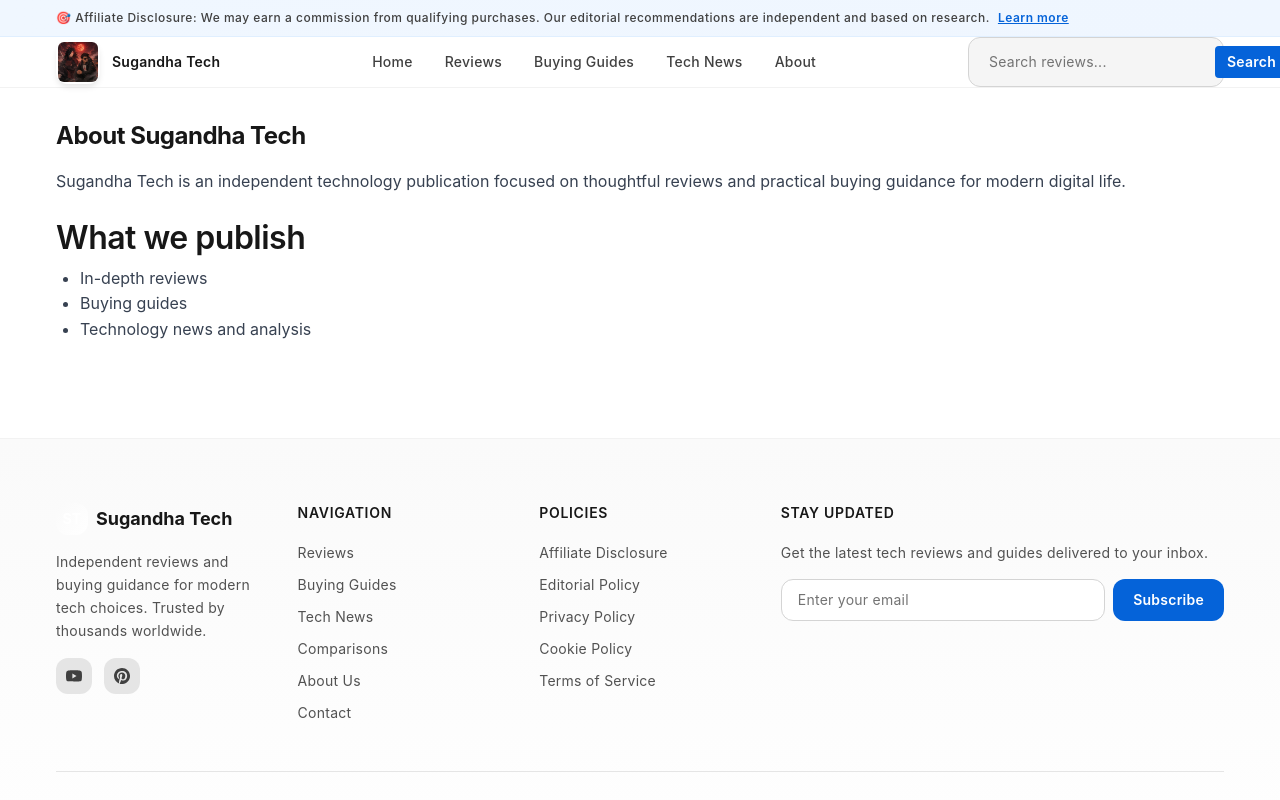
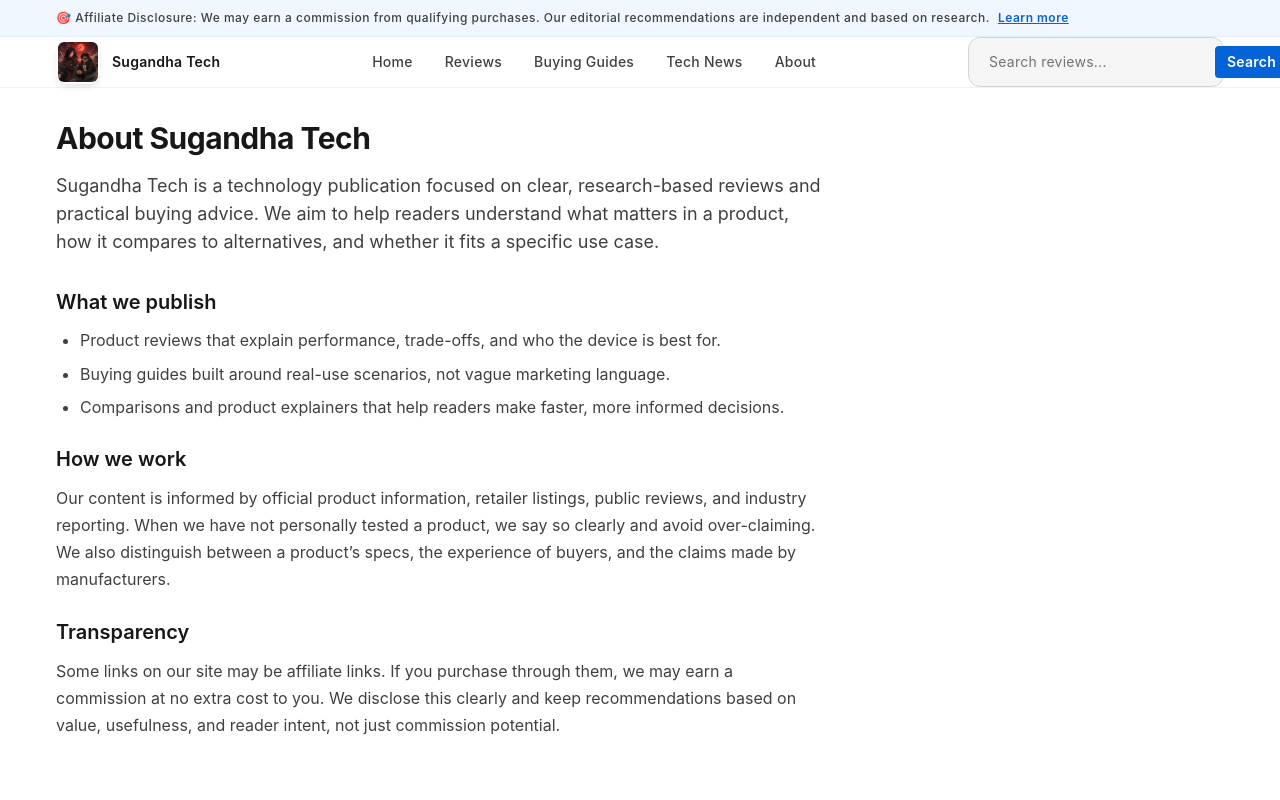
Before and after one commit to sugandhakc30-cmyk/suku, a Next.js app: page /about in a window 1280 px wide. Shown: the top 800 px of the page. Built offline with nearby package versions, Linux system fonts and the light colour scheme; no server answers.

Commit message:
app-build-manifest.json

```diff
--- a/app/about/page.tsx
+++ b/app/about/page.tsx
@@ -10,15 +10,36 @@ export const metadata: Metadata = {
 
 export default function About() {
   return (
-    <div>
-      <h1 className="text-2xl font-bold">About Sugandha Tech</h1>
-      <p className="mt-4 text-gray-700">Sugandha Tech is an independent technology publication focused on thoughtful reviews and practical buying guidance for modern digital life.</p>
-      <h2 className="mt-6 font-semibold">What we publish</h2>
-      <ul className="mt-2 list-disc ml-6 text-gray-700">
-        <li>In-depth reviews</li>
-        <li>Buying guides</li>
-        <li>Technology news and analysis</li>
-      </ul>
+    <div className="max-w-3xl">
+      <h1 className="text-3xl font-bold text-neutral-900">About Sugandha Tech</h1>
+      <p className="mt-4 text-lg text-neutral-700">
+        Sugandha Tech is a technology publication focused on clear, research-based reviews and practical buying advice. We aim to help readers understand what matters in a product, how it compares to alternatives, and whether it fits a specific use case.
+      </p>
+
+      <div className="mt-8 space-y-6">
+        <section>
+          <h2 className="text-xl font-semibold text-neutral-900">What we publish</h2>
+          <ul className="mt-3 list-disc pl-6 text-neutral-700 space-y-2">
+            <li>Product reviews that explain performance, trade-offs, and who the device is best for.</li>
+            <li>Buying guides built around real-use scenarios, not vague marketing language.</li>
+            <li>Comparisons and product explainers that help readers make faster, more informed decisions.</li>
+          </ul>
+        </section>
+
+        <section>
+          <h2 className="text-xl font-semibold text-neutral-900">How we work</h2>
+          <p className="mt-3 text-neutral-700">
+            Our content is informed by official product information, retailer listings, public reviews, and industry reporting. When we have not personally tested a product, we say so clearly and avoid over-claiming. We also distinguish between a product’s specs, the experience of buyers, and the claims made by manufacturers.
+          </p>
+        </section>
+
+        <section>
+          <h2 className="text-xl font-semibold text-neutral-900">Transparency</h2>
+          <p className="mt-3 text-neutral-700">
+            Some links on our site may be affiliate links. If you purchase through them, we may earn a commission at no extra cost to you. We disclose this clearly and keep recommendations based on value, usefulness, and reader intent, not just commission potential.
+          </p>
+        </section>
+      </div>
     </div>
   )
 }
--- a/app/contact/page.tsx
+++ b/app/contact/page.tsx
@@ -1,46 +1,48 @@
 
-'use client'
-import { useState } from 'react'
 import type { Metadata } from 'next'
 import { siteMeta } from '../../lib/seo'
 
+const contactEmail = 'hello@sugandhatech.in.net'
+
+export const metadata: Metadata = {
+  title: 'Contact Sugandha Tech',
+  description: 'Contact Sugandha Tech for product questions, feedback, editorial inquiries, and partnership opportunities.',
+  alternates: { canonical: `${siteMeta().baseUrl}/contact` }
+}
 
 export default function Contact() {
-  const [submitted, setSubmitted] = useState(false)
-  function handleSubmit(e: any) {
-    e.preventDefault()
-    // Mock submission. Replace with real email/API integration.
-    setSubmitted(true)
-  }
   return (
-    <div>
-      <h1 className="text-2xl font-bold">Contact Sugandha Tech</h1>
-      {submitted ? (
-        <div className="mt-4 p-4 border rounded bg-green-50">Thank you — your message was received. (This is a mock handler.)</div>
-      ) : (
-        <form onSubmit={handleSubmit} className="mt-4 max-w-xl">
+    <div className="max-w-2xl">
+      <h1 className="text-3xl font-bold text-neutral-900">Contact Sugandha Tech</h1>
+      <p className="mt-3 text-neutral-600">
+        For product questions, feedback, editorial requests, and partnership opportunities, send a note using the form below. Your email app will open with a pre-filled message.
+      </p>
+
+      <form action={`mailto:${contactEmail}`} method="post" encType="text/plain" className="mt-6 space-y-4">
         <label className="block">
-            <span className="text-sm font-medium">Name</span>
-            <input required name="name" className="mt-1 block w-full border rounded px-3 py-2" />
+          <span className="text-sm font-medium text-neutral-700">Name</span>
+          <input required name="Name" className="mt-1 block w-full rounded-lg border border-neutral-300 bg-white px-3 py-2.5 text-neutral-900 outline-none transition focus:border-brand-500 focus:ring-2 focus:ring-brand-100" />
         </label>
-          <label className="block mt-3">
-            <span className="text-sm font-medium">Email</span>
-            <input required type="email" name="email" className="mt-1 block w-full border rounded px-3 py-2" />
+        <label className="block">
+          <span className="text-sm font-medium text-neutral-700">Email</span>
+          <input required type="email" name="Email" className="mt-1 block w-full rounded-lg border border-neutral-300 bg-white px-3 py-2.5 text-neutral-900 outline-none transition focus:border-brand-500 focus:ring-2 focus:ring-brand-100" />
         </label>
-          <label className="block mt-3">
-            <span className="text-sm font-medium">Subject</span>
-            <input required name="subject" className="mt-1 block w-full border rounded px-3 py-2" />
+        <label className="block">
+          <span className="text-sm font-medium text-neutral-700">Subject</span>
+          <input required name="Subject" className="mt-1 block w-full rounded-lg border border-neutral-300 bg-white px-3 py-2.5 text-neutral-900 outline-none transition focus:border-brand-500 focus:ring-2 focus:ring-brand-100" />
         </label>
-          <label className="block mt-3">
-            <span className="text-sm font-medium">Message</span>
-            <textarea required name="message" rows={6} className="mt-1 block w-full border rounded px-3 py-2"></textarea>
+        <label className="block">
+          <span className="text-sm font-medium text-neutral-700">Message</span>
+          <textarea required name="Message" rows={6} className="mt-1 block w-full rounded-lg border border-neutral-300 bg-white px-3 py-2.5 text-neutral-900 outline-none transition focus:border-brand-500 focus:ring-2 focus:ring-brand-100"></textarea>
         </label>
-          <div className="mt-4">
-            <button type="submit" className="px-4 py-2 bg-brand text-white rounded">Send Message</button>
+        <div className="pt-2">
+          <button type="submit" className="inline-flex items-center justify-center rounded-lg bg-brand-600 px-5 py-3 font-semibold text-white transition hover:bg-brand-700">Send Message</button>
         </div>
-          <p className="mt-3 text-xs text-gray-500">Note: This uses a mock submission handler. Replace with a server/API integration later.</p>
       </form>
-      )}
+
+      <p className="mt-4 text-sm text-neutral-500">
+        Prefer direct email? <a href={`mailto:${contactEmail}`} className="font-medium text-brand-600 underline">{contactEmail}</a>
+      </p>
     </div>
   )
 }
--- a/app/editorial-policy/page.tsx
+++ b/app/editorial-policy/page.tsx
@@ -9,9 +9,26 @@ export const metadata: Metadata = {
 
 export default function EditorialPolicy() {
   return (
-    <div>
-      <h1 className="text-2xl font-bold">Editorial Policy</h1>
-      <p className="mt-4">This page explains how we select products, prepare articles, and handle affiliate links. We do not claim hands-on testing unless explicitly stated. Articles are prepared from vendor specs, public testing results, and available information; we link to sources where appropriate.</p>
+    <div className="max-w-3xl">
+      <h1 className="text-3xl font-bold text-neutral-900">Editorial Policy</h1>
+
+      <div className="mt-6 space-y-6 text-neutral-700">
+        <p>
+          Sugandha Tech publishes reviews, buying guides, and product explainers to help readers evaluate technology options with more confidence. Our editorial goal is practical clarity: we focus on the features that matter most in real use, the trade-offs buyers should know about, and the scenarios where a product makes sense.
+        </p>
+
+        <p>
+          We base our work on official product information, manufacturer specifications, retailer listings, public testing, and broader technology coverage. We do not present marketing claims as verified performance unless they are clearly supported by evidence. If we have not tested a product ourselves, we make that clear and avoid overstating conclusions.
+        </p>
+
+        <p>
+          Product recommendations are guided by usefulness, value, and user fit. We consider performance, reliability, display quality, ergonomics, pricing, and the context in which a buyer will use the device. Our aim is to reduce guesswork, not to push a single brand or narrative.
+        </p>
+
+        <p>
+          We also maintain a clear affiliate disclosure. Some links on the site may be affiliate links, and if a reader purchases through them, Sugandha Tech may earn a commission at no added cost. Those commissions do not influence editorial independence, and we disclose affiliate relationships in relevant content and policy pages.
+        </p>
+      </div>
     </div>
   )
 }
--- a/app/sitemap.ts
+++ b/app/sitemap.ts
@@ -10,7 +10,7 @@ export default async function sitemap(): Promise<MetadataRoute.Sitemap> {
   const base = meta.baseUrl.replace(/\/$/, '')
 
   const staticUrls = [
-    '',
+    '/',
     '/reviews',
     '/guides',
     '/news',
@@ -36,10 +36,12 @@ export default async function sitemap(): Promise<MetadataRoute.Sitemap> {
     ...productUrls,
     ...guideUrls,
     ...categoryUrls
-  ])]
+  ])].filter(Boolean)
 
   return uniqueUrls.map((path) => ({
-    url: `${base}${path === '' ? '' : path}`,
-    lastModified: new Date()
+    url: `${base}${path === '/' ? '' : path}`,
+    lastModified: new Date(),
+    changeFrequency: 'weekly' as const,
+    priority: path === '/' ? 1 : 0.7
   }))
 }
--- a/components/Footer.tsx
+++ b/components/Footer.tsx
@@ -23,7 +23,7 @@ export default function Footer() {
               <h3 className="text-lg font-bold text-neutral-900">Sugandha Tech</h3>
             </div>
             <p className="text-sm text-neutral-600 leading-relaxed mb-4">
-              Independent reviews and buying guidance for modern tech choices. Trusted by thousands worldwide.
+              Independent reviews and practical buying guidance for people choosing tech with more confidence.
             </p>
             <div className="flex gap-3">
               <a href={socialLinks.youtube} target="_blank" rel="noreferrer" className="inline-flex items-center justify-center w-9 h-9 rounded-lg bg-neutral-200 hover:bg-brand-100 text-neutral-700 hover:text-brand-600 transition-colors" aria-label="YouTube">
--- a/components/Hero.tsx
+++ b/components/Hero.tsx
@@ -16,7 +16,7 @@ export default function Hero() {
           </h1>
 
           <p className="text-lg text-neutral-600 leading-relaxed max-w-xl">
-            Independent technology reviews, comprehensive buying guides, and expert insights to help you make confident decisions. Trusted by thousands of tech enthusiasts.
+            Independent technology reviews, practical buying guidance, and clear comparisons to help you make more confident purchase decisions.
           </p>
 
           <div className="flex flex-col sm:flex-row gap-3 pt-2">
@@ -28,18 +28,18 @@ export default function Hero() {
             </Link>
           </div>
 
-          <div className="flex gap-8 pt-4 text-sm">
+          <div className="flex flex-wrap gap-6 pt-4 text-sm">
             <div>
-              <div className="font-bold text-2xl text-neutral-900">500+</div>
-              <p className="text-neutral-600">In-depth reviews</p>
+              <div className="font-bold text-2xl text-neutral-900">Research-led</div>
+              <p className="text-neutral-600">Review coverage built around specs, comparisons, and real-world use.</p>
             </div>
             <div>
-              <div className="font-bold text-2xl text-neutral-900">50+</div>
-              <p className="text-neutral-600">Buying guides</p>
+              <div className="font-bold text-2xl text-neutral-900">Buying guides</div>
+              <p className="text-neutral-600">Practical advice for choosing the right tech without the noise.</p>
             </div>
             <div>
-              <div className="font-bold text-2xl text-neutral-900">100%</div>
-              <p className="text-neutral-600">Independent</p>
+              <div className="font-bold text-2xl text-neutral-900">Transparent</div>
+              <p className="text-neutral-600">Clear affiliate disclosures and editorial standards you can trust.</p>
             </div>
           </div>
         </div>
```
Also changed, not shown: data/articles.ts (+30 -0 lines). Lines whose indentation alone changed are shown as unchanged.
